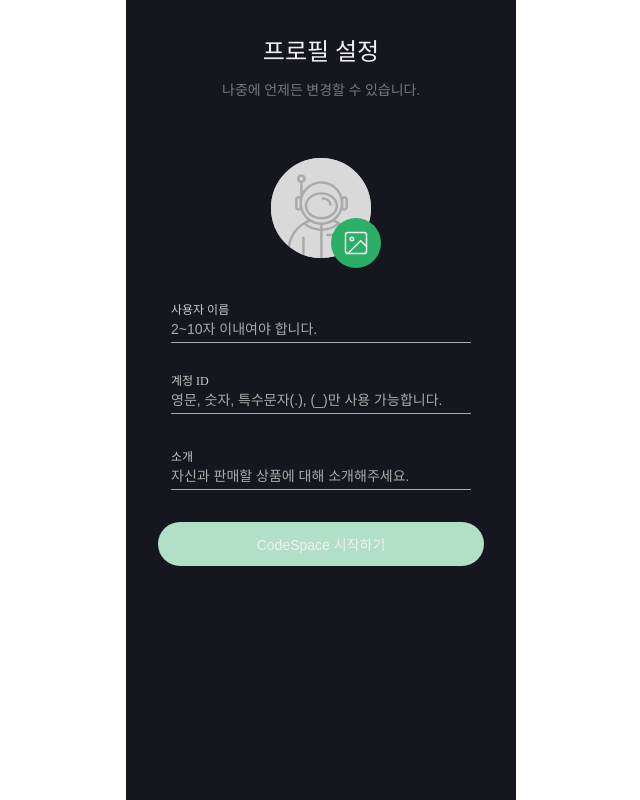
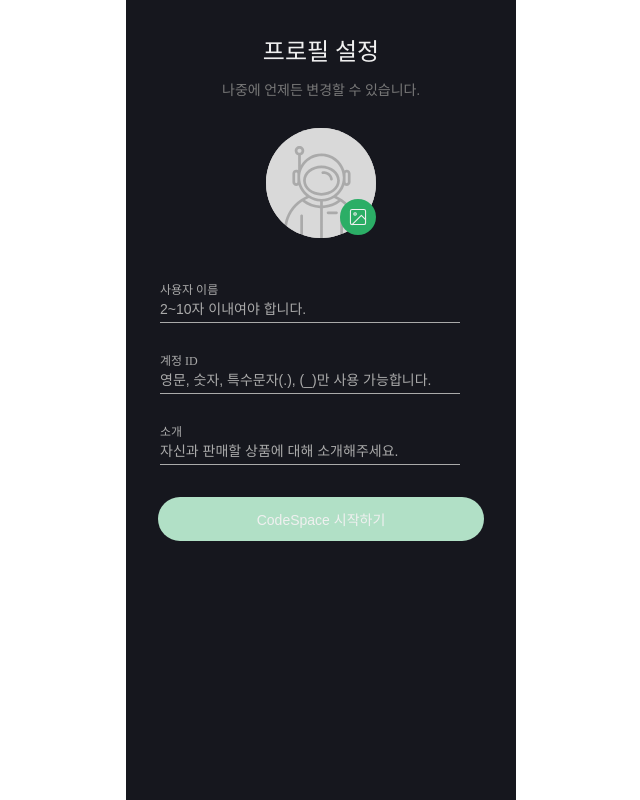
Before and after one commit to FRONTENDSCHOOL5/final-03-code-space, a React (Create React App) app: page /profile in a window 1280 px wide. Shown: the whole page, without its empty margins (319-959 px from the left). Built offline with nearby package versions, Linux system fonts and the light colour scheme; a web font is replaced by a local one; what recoil-persist would draw is missing.

Commit message:
💄Styles : modal과 랜딩페이지 아이콘 위치 변경 (#11) (#19)

```diff
--- a/src/Components/Common/Input.jsx
+++ b/src/Components/Common/Input.jsx
@@ -19,7 +19,7 @@ const SInputForm = styled.div`
   margin: 16px 34px;
   font-size: 12px;
   label {
-    color: var(--lightgray);
+    color: var(--gray);
   }
 `;
 
--- a/src/Components/Common/Profile.jsx
+++ b/src/Components/Common/Profile.jsx
@@ -4,8 +4,6 @@ import styled from 'styled-components';
 import { ReactComponent as ProfileIcon } from '../../assets/icons/profileicon.svg';
 import { ReactComponent as UploadImgIcon } from '../../assets/icons/uploadImg.svg';
 import Input from './Input';
-
-const DEFAULT_PROFILE_IMAGE = ProfileIcon;
 
 export default function Profile({ onFormValidityChange, userInfo, setUserInfoValue }) {
   const [profileImage, setProfileImage] = useState(null);
@@ -19,7 +17,7 @@ export default function Profile({ onFormValidityChange, userInfo, setUserInfoVal
     onFormValidityChange(isValid);
   }, [username, accountId, accountMessage, onFormValidityChange]);
 
-  const handleImageUpload = async (e) => {
+  const handleImageUpload = async e => {
     const formData = new FormData();
     const imageFile = e.target.files[0];
     formData.append('image', imageFile);
@@ -35,7 +33,7 @@ export default function Profile({ onFormValidityChange, userInfo, setUserInfoVal
     }
   };
 
-  const handleUsernameChange = (e) => {
+  const handleUsernameChange = e => {
     const value = e.target.value;
     if (value.length <= 10) {
       setUserInfoValue('username', value);
@@ -43,7 +41,7 @@ export default function Profile({ onFormValidityChange, userInfo, setUserInfoVal
     }
   };
 
-  const handleAccountIdChange = (e) => {
+  const handleAccountIdChange = e => {
     const value = e.target.value;
     const sanitizedValue = value.replace(/[^a-zA-Z0-9._]/g, '');
     setUserInfoValue('accountId', sanitizedValue);
@@ -64,7 +62,7 @@ export default function Profile({ onFormValidityChange, userInfo, setUserInfoVal
           headers: {
             'Content-Type': 'application/json',
           },
-        }
+        },
       );
 
       console.log(response.data.message);
@@ -74,7 +72,7 @@ export default function Profile({ onFormValidityChange, userInfo, setUserInfoVal
     }
   };
 
-  const handleIntroChange = (e) => {
+  const handleIntroChange = e => {
     const value = e.target.value;
     setUserInfoValue('intro', value);
     setIntro(value);
@@ -83,7 +81,7 @@ export default function Profile({ onFormValidityChange, userInfo, setUserInfoVal
   return (
     <Container>
       <CenteredDiv>
-        <MarginDiv>
+        <ProfileWrap>
           {profileImage ? (
             <StyledProfileImageWrapper>
               <StyledProfileImage src={profileImage} alt="Profile Image" />
@@ -97,9 +95,14 @@ export default function Profile({ onFormValidityChange, userInfo, setUserInfoVal
             <UploadImgIcon />
           </StyledUploadImg>
           <input id="profile-image" type="file" accept="image/*" onChange={handleImageUpload} hidden />
-        </MarginDiv>
+        </ProfileWrap>
       </CenteredDiv>
-      <Input placeholder="2~10자 이내여야 합니다." label="사용자 이름" value={username} onChange={handleUsernameChange} />
+      <Input
+        placeholder="2~10자 이내여야 합니다."
+        label="사용자 이름"
+        value={username}
+        onChange={handleUsernameChange}
+      />
       <Input
         placeholder="영문, 숫자, 특수문자(.), (_)만 사용 가능합니다."
         label="계정 ID"
@@ -109,7 +112,12 @@ export default function Profile({ onFormValidityChange, userInfo, setUserInfoVal
       />
       {accountMessage === '사용 가능한 계정ID 입니다.' && <SSuccessMessage>{accountMessage}</SSuccessMessage>}
       {accountMessage !== '사용 가능한 계정ID 입니다.' && <SAccountMessage>{accountMessage}</SAccountMessage>}
-      <Input placeholder="자신과 판매할 상품에 대해 소개해주세요." label="소개" value={Intro} onChange={handleIntroChange} />
+      <Input
+        placeholder="자신과 판매할 상품에 대해 소개해주세요."
+        label="소개"
+        value={Intro}
+        onChange={handleIntroChange}
+      />
     </Container>
   );
 }
@@ -117,8 +125,6 @@ export default function Profile({ onFormValidityChange, userInfo, setUserInfoVal
 const Container = styled.div`
   display: flex;
   flex-direction: column;
-  align-items: center;
-
   Input {
     width: 300px;
   }
@@ -128,26 +134,22 @@ const CenteredDiv = styled.div`
   display: flex;
   justify-content: center;
   align-items: center;
+  margin-bottom: 30px;
 `;
 
-const MarginDiv = styled.div`
-  margin: 30px;
+const ProfileWrap = styled.div`
   position: relative;
 `;
 
-const StyledUploadImg = styled.label`
-  position: absolute;
-  bottom: 0;
-  right: 0;
-  width: 40px;
-  height: 40px;
-  cursor: pointer;
-`;
+const StyledProfileImageWrapper = styled.div`
+  position: relative;
+  width: 110px;
+  height: 110px;
 
-const StyledProfileImageWrapper = styled.div`
-  width: 100px;
-  height: 100px;
-  position: relative;
+  svg {
+    width: 100%;
+    height: 100%;
+  }
 `;
 
 const StyledProfileImage = styled.img`
@@ -158,8 +160,8 @@ const StyledProfileImage = styled.img`
 `;
 
 const DefaultProfileImageWrapper = styled.div`
-  width: 100px;
-  height: 100px;
+  width: 110px;
+  height: 110px;
   display: flex;
   justify-content: center;
   align-items: center;
@@ -167,14 +169,27 @@ const DefaultProfileImageWrapper = styled.div`
   background-color: lightgray;
 `;
 
+const StyledUploadImg = styled.label`
+  position: absolute;
+  right: 0;
+  bottom: 0;
+  cursor: pointer;
+  svg {
+    width: 36px;
+    height: 36px;
+  }
+`;
+
 const SAccountMessage = styled.p`
   color: #eb5757;
   font-size: 12px;
-  margin-top: 5px;
+  text-align: left;
+  margin-left: 32px;
 `;
 
 const SSuccessMessage = styled.p`
   color: var(--point-color);
   font-size: 12px;
-  margin-top: 5px;
+  text-align: left;
+  margin-left: 32px;
 `;
--- a/src/Pages/LandingPage.jsx
+++ b/src/Pages/LandingPage.jsx
@@ -49,8 +49,8 @@ const SLogoImg = styled.img`
   width: 300px;
   display: block;
   transition: all 2s;
-  width: ${({ isLandingEnterState }) => (isLandingEnterState ? '300px' : '250px')};
-  transform: translateY(${({ isLandingEnterState }) => (isLandingEnterState ? 0 : '-45%')});
+  width: ${({ isLandingEnterState }) => (isLandingEnterState ? '300px' : '190px')};
+  transform: translateY(${({ isLandingEnterState }) => (isLandingEnterState ? 0 : '-100%')});
   animation: ${({ isLandingEnterState }) => (isLandingEnterState ? 'none' : logofadeOut)} 0.8s ease-in;
 `;
 const LogoBox = styled.div`
```
